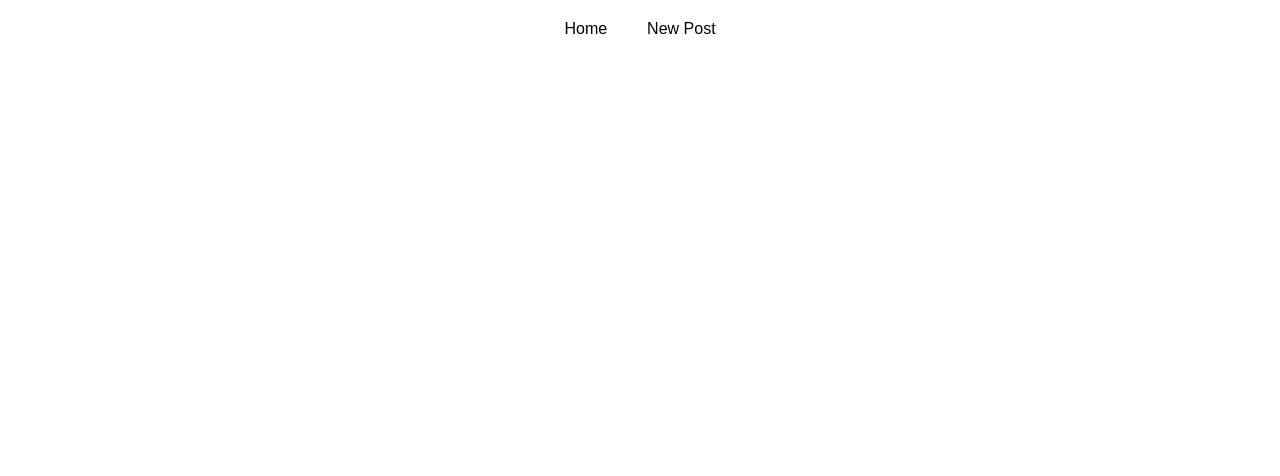
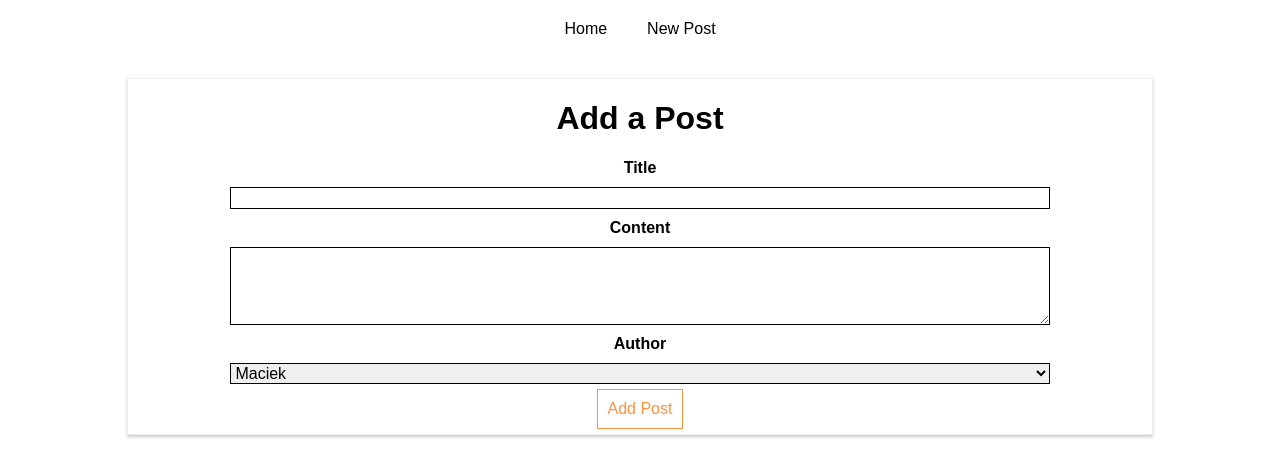
Before and after one commit to MaciejUberna/BlogHttpRequestsTest, a React (Create React App) app in the folder blog-http-requests-test/: page /new-post in a window 1280 px wide. Shown: the top 476 px of the page. Built offline with nearby package versions, Linux system fonts and the light colour scheme.

Commit message:
Lesson225 "Switching Between Pages" in Blog.js is implemented but we use links and each time one is clicked page reloads entirelly.

```diff
--- a/blog-http-requests-test/src/containers/Blog/Blog.js
+++ b/blog-http-requests-test/src/containers/Blog/Blog.js
@@ -1,6 +1,8 @@
 import React, { Component } from 'react';
 //import axios from 'axios';
 import Posts from './Posts/Posts';
+import NewPost from './NewPost/NewPost';
+
 import './Blog.css';
 
 import { Route } from 'react-router-dom';
@@ -22,6 +24,8 @@
                     {/* <Route path="/" exact render={() => <h1>Home</h1>}/>
                     <Route path="/" render={() => <h1>Home 2</h1>}/> */}
                     <Route path="/" exact component={Posts} />
+                    <Route path="/new-post" component={NewPost} />
+                    {/* <Route path */}
                 </div>
             );
         }
```
